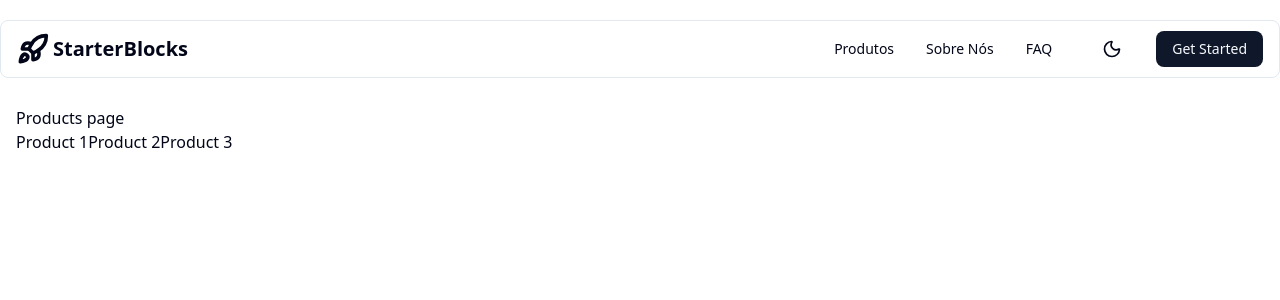
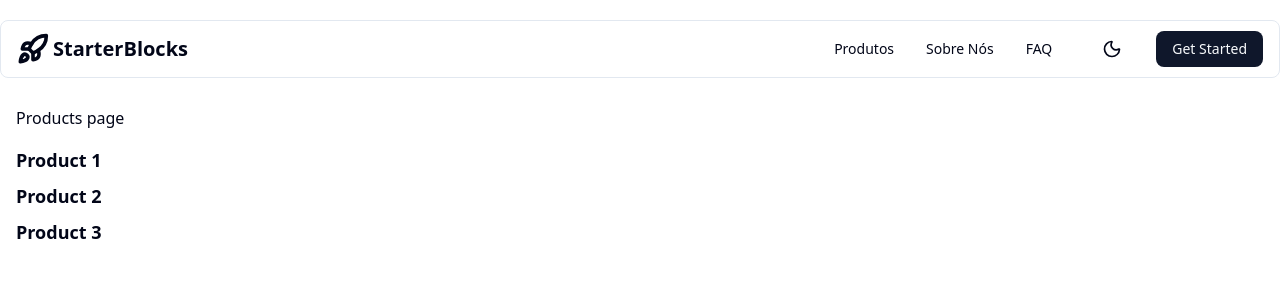
Before and after one commit to leonardodavinci2049/next-feature-v7, a Next.js app: page /products in a window 1280 px wide. Shown: the top 300 px of the page. Built offline with nearby package versions, Linux system fonts and the light colour scheme.

Commit message:
Adiciona estrutura de layout à página de produtos

```diff
--- a/src/app/products/[id]/page.tsx
+++ b/src/app/products/[id]/page.tsx
@@ -1,3 +1,4 @@
+export const dynamicParams = false; // Disable dynamic params for this page
 export async function generateStaticParams() {
   return [{ id: "1" }, { id: "2" }, { id: "3" }];
 }
--- a/src/app/products/page.tsx
+++ b/src/app/products/page.tsx
@@ -4,9 +4,12 @@ export default function ProductsPage() {
   return (
     <>
       <h1>Products page</h1>
+      <div className="flex flex-col gap-2 mt-4 text-lg font-semibold">
+
       <Link href="/products/1">Product 1</Link>
       <Link href="/products/2">Product 2</Link>
       <Link href="/products/3">Product 3</Link>
+      </div>
     </>
   );
 }
```
